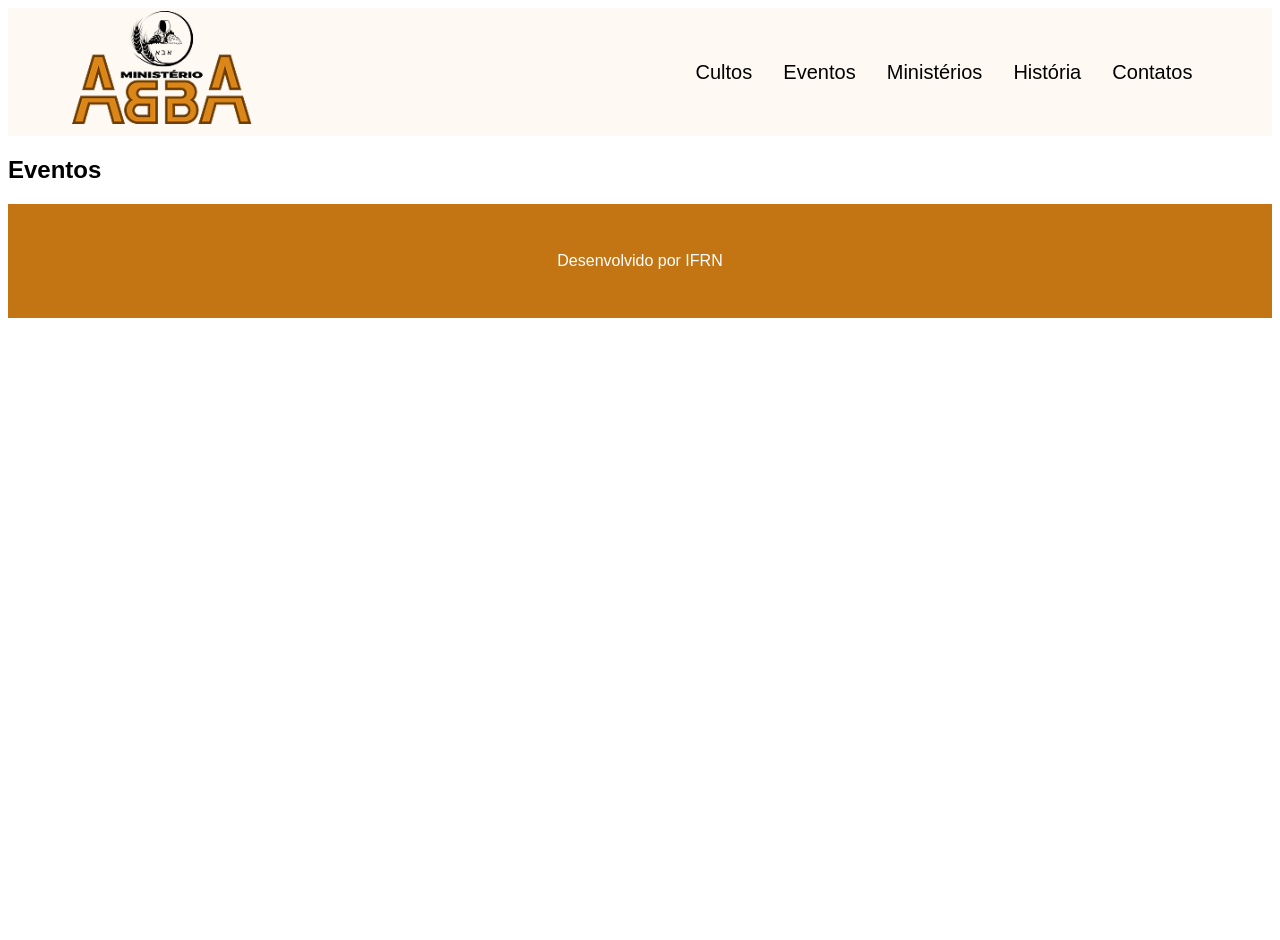
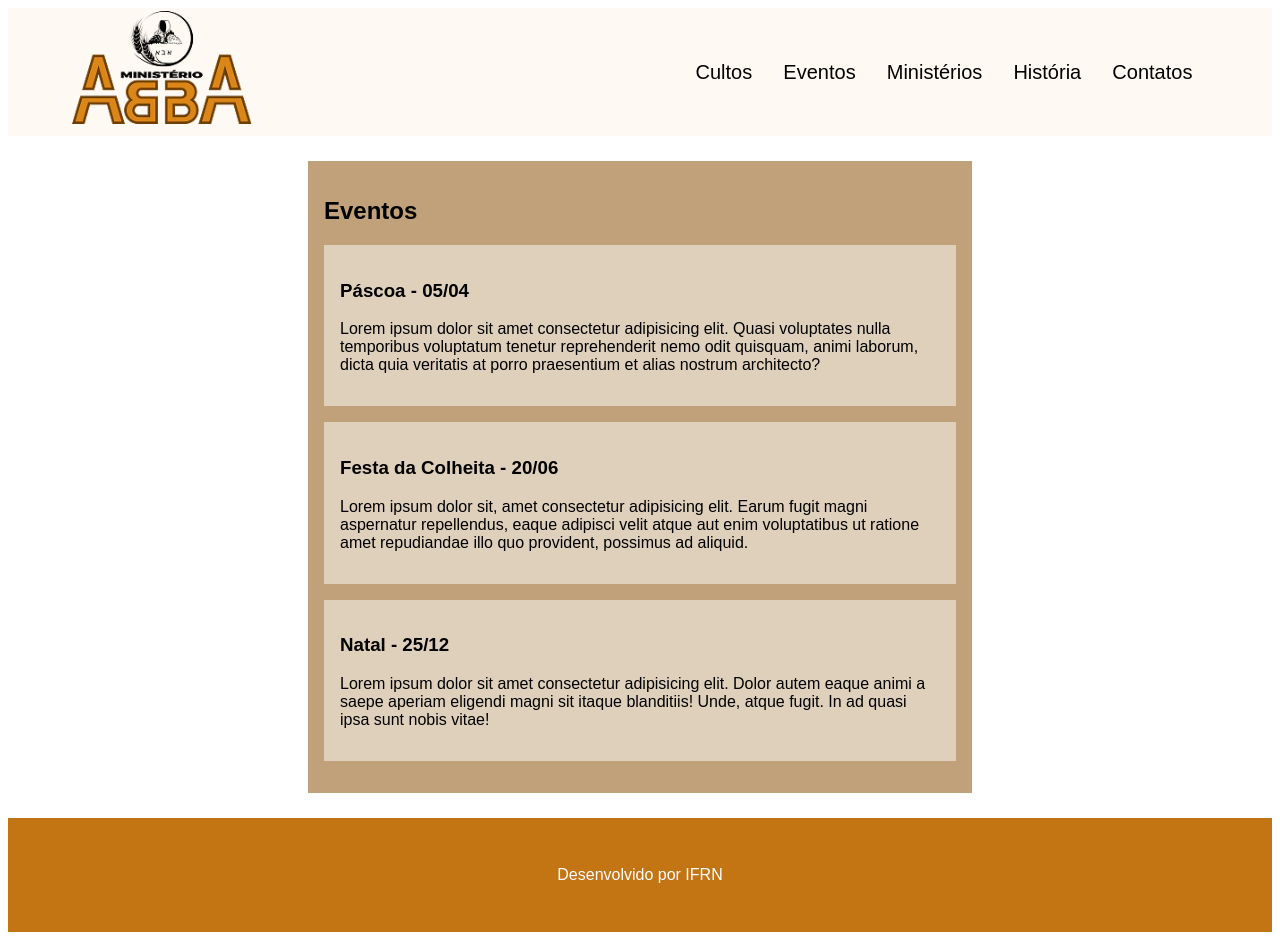
Before and after one commit to Isaque-SL/ABBA-projeto-vue, a Vue app in the folder abba-projeto/: page /eventos in a window 1280 px wide. Before the commit the page ends 800 px from the top, so only its background shows below. Built offline with nearby package versions, Linux system fonts and the light colour scheme.

Commit message:
terminei

```diff
--- a/abba-projeto/src/components/ListaMembros.vue
+++ b/abba-projeto/src/components/ListaMembros.vue
@@ -1,10 +1,15 @@
 <template>
     <fieldset>
         <form action="">
-            <p>Escreva seu nome para a solicitaçãode membresia!</p>
+            <p>Escreva seu nome para a solicitação de membresia!</p>
             <input v-model="membro" type="text">
             <button @click="salvarMembro">Registrar</button>
         </form>
+        <ol>
+          <li v-for="membro in membros" :key="membro.nome">
+              {{ membro.nome }}
+          </li>
+        </ol>
     </fieldset>
 </template>
 
--- a/abba-projeto/src/views/ContatosView.vue
+++ b/abba-projeto/src/views/ContatosView.vue
@@ -1,8 +1,26 @@
 <template>
-  <h2>Contatos</h2>
-  <p>frfruogbrgrofriovgoirygvruirekfv</p>
-
+  <main>
+    <p>Instagram: <a href="https://youtu.be/dQw4w9WgXcQ">@ministerio_abba</a></p>
+    <p>Twitter: <a href="https://youtu.be/dQw4w9WgXcQ">@ministerio_abba</a></p>
+    <p>YouTube: <a href="https://youtu.be/dQw4w9WgXcQ">@ministerio_abba</a></p>
+    <p>Facebook: <a href="https://youtu.be/dQw4w9WgXcQ">@ministerio_abba</a></p>
+    <p>BlueSky: <a href="https://youtu.be/dQw4w9WgXcQ">@ministerio_abba</a></p>
+  </main>
 </template>
 
 <style scoped>
+  main{
+    width: fit-content;
+    margin: 50px auto;
+    padding: 1em;
+    background-color: #884d0086;
+
+    p{
+      font-size: 25px;
+      a{
+        text-decoration: none;
+        text-align: right;
+      }
+    }
+  }
 </style>
--- a/abba-projeto/src/views/CultosView.vue
+++ b/abba-projeto/src/views/CultosView.vue
@@ -1,7 +1,40 @@
 <template>
-
-  <h2>Cultos</h2>
+  <main>
+    <h2>Cultos</h2>
+    <table>
+      <th>Dias</th>
+      <th>Horários</th>
+      <tr>
+        <td>Quarta</td>
+        <td>19:30</td>
+      </tr>
+      <tr>
+        <td>Sexta</td>
+        <td>19:30</td>
+      </tr>
+      <tr>
+        <td>Domingo</td>
+        <td>18:30</td>
+      </tr>
+    </table>
+  </main>
 </template>
 
 <style scoped>
+  main{
+    text-align: center;
+    width: 30%;
+    margin: 25px auto 25px;
+    padding: 2em;
+    background-color: #884d0086;
+    table{
+      background-color: rgba(255, 255, 255, 0.5);
+      width: 70%;
+      margin: auto auto;
+      padding: 1em;
+    }
+    td{
+      border: solid 1px;
+    }
+  }
 </style>
--- a/abba-projeto/src/views/EventosView.vue
+++ b/abba-projeto/src/views/EventosView.vue
@@ -1,9 +1,33 @@
 <template>
-
-  <h2>Eventos</h2>
-
+  <main>
+    <h2>Eventos</h2>
+    <div>
+      <h3>Páscoa - 05/04</h3>
+      <p>Lorem ipsum dolor sit amet consectetur adipisicing elit. Quasi voluptates nulla temporibus voluptatum tenetur reprehenderit nemo odit quisquam, animi laborum, dicta quia veritatis at porro praesentium et alias nostrum architecto?</p>
+    </div>
+    <div>
+      <h3>Festa da Colheita - 20/06</h3>
+      <p>Lorem ipsum dolor sit, amet consectetur adipisicing elit. Earum fugit magni aspernatur repellendus, eaque adipisci velit atque aut enim voluptatibus ut ratione amet repudiandae illo quo provident, possimus ad aliquid.</p>
+    </div>
+    <div>
+      <h3>Natal - 25/12</h3>
+      <p>Lorem ipsum dolor sit amet consectetur adipisicing elit. Dolor autem eaque animi a saepe aperiam eligendi magni sit itaque blanditiis! Unde, atque fugit. In ad quasi ipsa sunt nobis vitae!</p>
+    </div>
+  </main>
 </template>
 
 
 <style scoped>
+  main{
+    width: 50%;
+    padding: 1em;
+    margin: 25px auto;
+    background-color: #884d0086;
+    div{
+    box-sizing: border-box;
+    padding: 1em;
+    margin: 1em auto;
+      background-color: rgba(255, 255, 255, 0.500);
+    }
+  }
 </style>
--- a/abba-projeto/src/views/HistoriaView.vue
+++ b/abba-projeto/src/views/HistoriaView.vue
@@ -1,7 +1,25 @@
 <template>
-  <h2>História</h2>
-
+  <main>
+    <div>
+      <h2>Quem somos?</h2>
+      <p>
+       O Ministério ABBA é uma igreja conhecida por usar lorem em seus textos. Isso se deve por lorem ipsum dolor sit amet, consectetur adipiscing elit. Maecenas ipsum ante, placerat nec sagittis sit amet, commodo sit amet augue. Etiam ornare massa nec venenatis porttitor. Lorem ipsum dolor sit amet, consectetur adipiscing elit. Maecenas ipsum ante, placerat nec sagittis sit amet, commodo sit amet augue. Etiam ornare massa nec venenatis porttitor. Lorem ipsum dolor sit amet, consectetur adipiscing elit. Maecenas ipsum ante, placerat nec sagittis sit amet, commodo sit amet augue. Etiam ornare massa nec venenatis porttitor. Lorem ipsum dolor sit amet, consectetur adipiscing elit. Maecenas ipsum ante, placerat nec sagittis sit amet, commodo sit amet augue.
+      </p>
+    </div>
+  </main>
 </template>
 
 <style scoped>
+    main{
+    width: 30%;
+    padding: 1em;
+    margin: 25px auto;
+    background-color: #884d0086;
+    div{
+    box-sizing: border-box;
+    padding: 1em;
+    margin: 1em auto;
+      background-color: rgba(255, 255, 255, 0.500);
+    }
+  }
 </style>
--- a/abba-projeto/src/views/InicioView.vue
+++ b/abba-projeto/src/views/InicioView.vue
@@ -29,7 +29,7 @@
             padding-right: 1em;
         }
         #abba{
-            padding-right: 1.26em;
+            padding-right: 4.26em;
             padding-left: 1em;
             left: 77%;
             top: 34.5%;
--- a/abba-projeto/src/views/MinisteriosView.vue
+++ b/abba-projeto/src/views/MinisteriosView.vue
@@ -21,7 +21,7 @@
 
   <div id="seja-membro">
     <p>Gostaria de participar?</p>
-    <button @click="sejamembro()">SEJA MEMBRO</button>
+    <ListaMembros />
   </div>
 </template>
 
```
